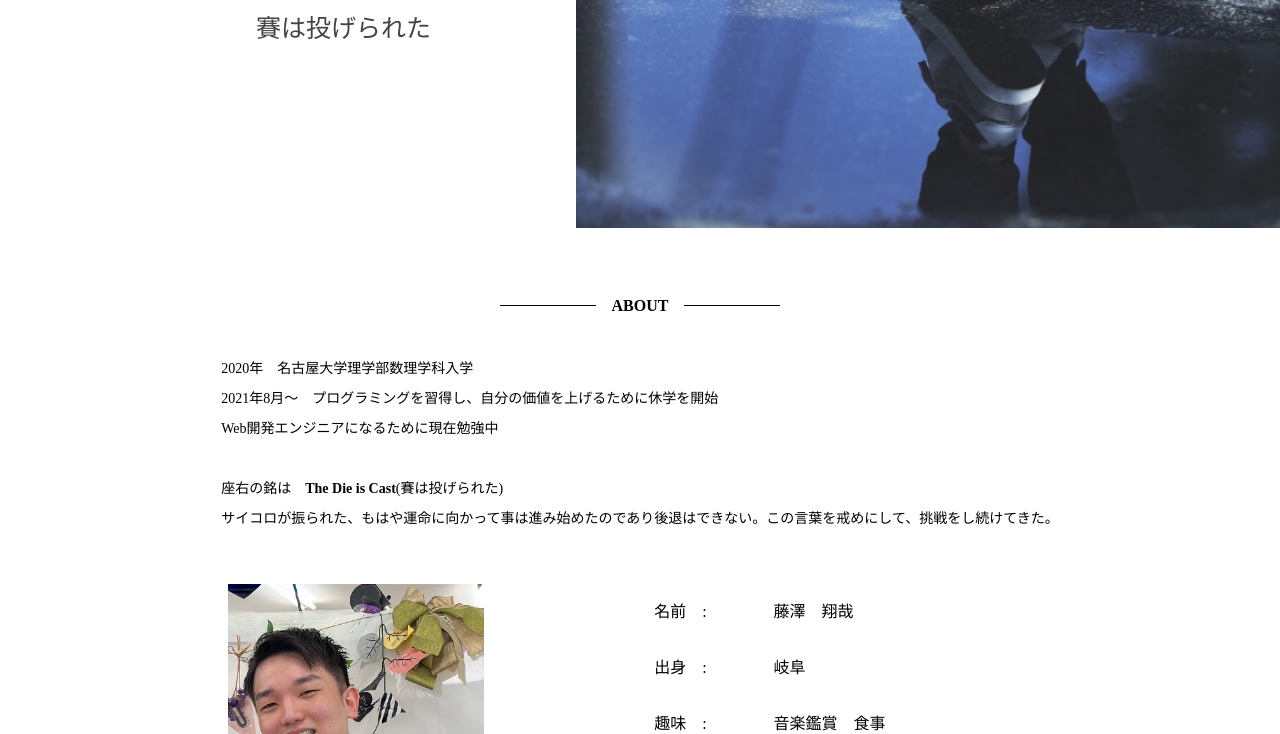
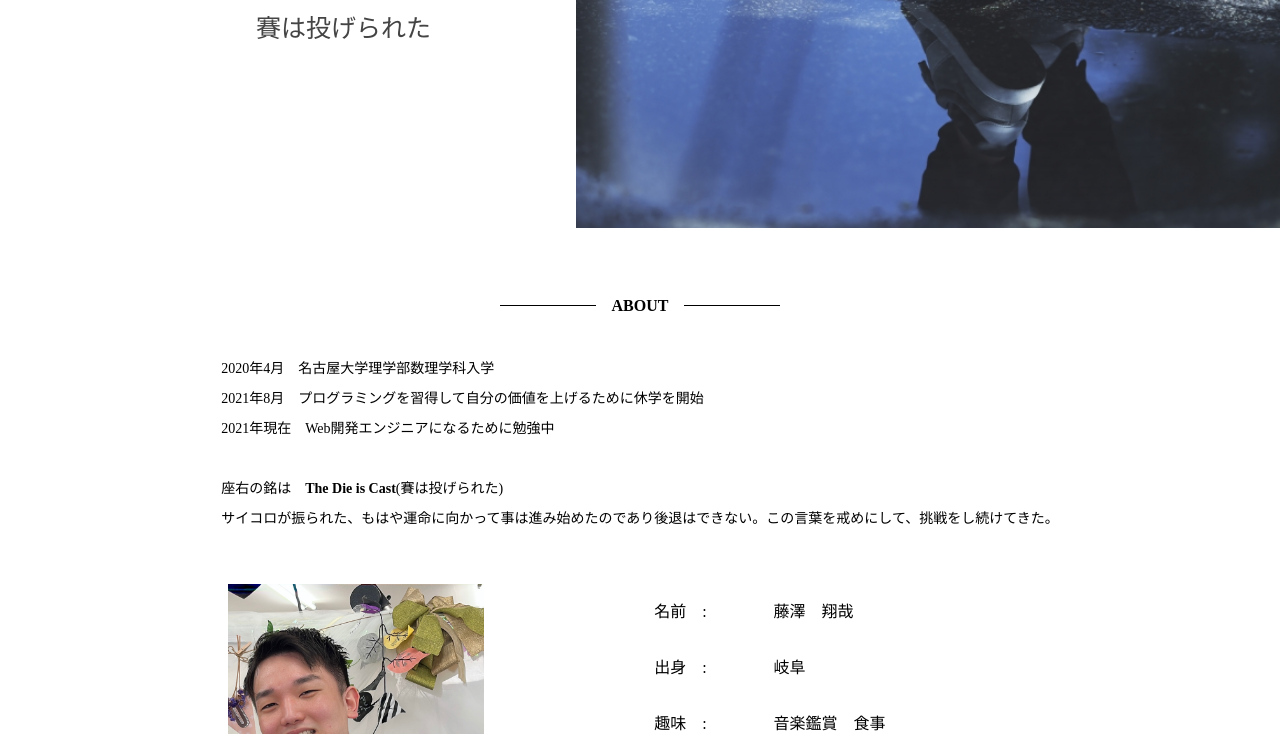
Before and after one commit to FujisawaShouya/Mywebsite, a plain HTML site: page src/index.html in a window 1280 px wide. Shown: the part 470-1204 px from the top of the page. Drawn offline with nearby package versions, Linux system fonts and the light colour scheme; a web font is replaced by a local one.

Commit message:
自己紹介欄を修正

```diff
--- a/src/index.html
+++ b/src/index.html
@@ -45,11 +45,11 @@
         <div class="about_content">
           <div class="about_content-main">
             <p class="about_text">
-              2020年　名古屋大学理学部数理学科入学
+              2020年4月　名古屋大学理学部数理学科入学
               <br>
-              2021年8月〜　プログラミングを習得し、自分の価値を上げるために休学を開始
+              2021年8月　プログラミングを習得して自分の価値を上げるために休学を開始
               <br>
-              Web開発エンジニアになるために現在勉強中
+              2021年現在　Web開発エンジニアになるために勉強中
               <br>
               <br>
               座右の銘は　<strong>The Die is Cast</strong>(賽は投げられた)
```
